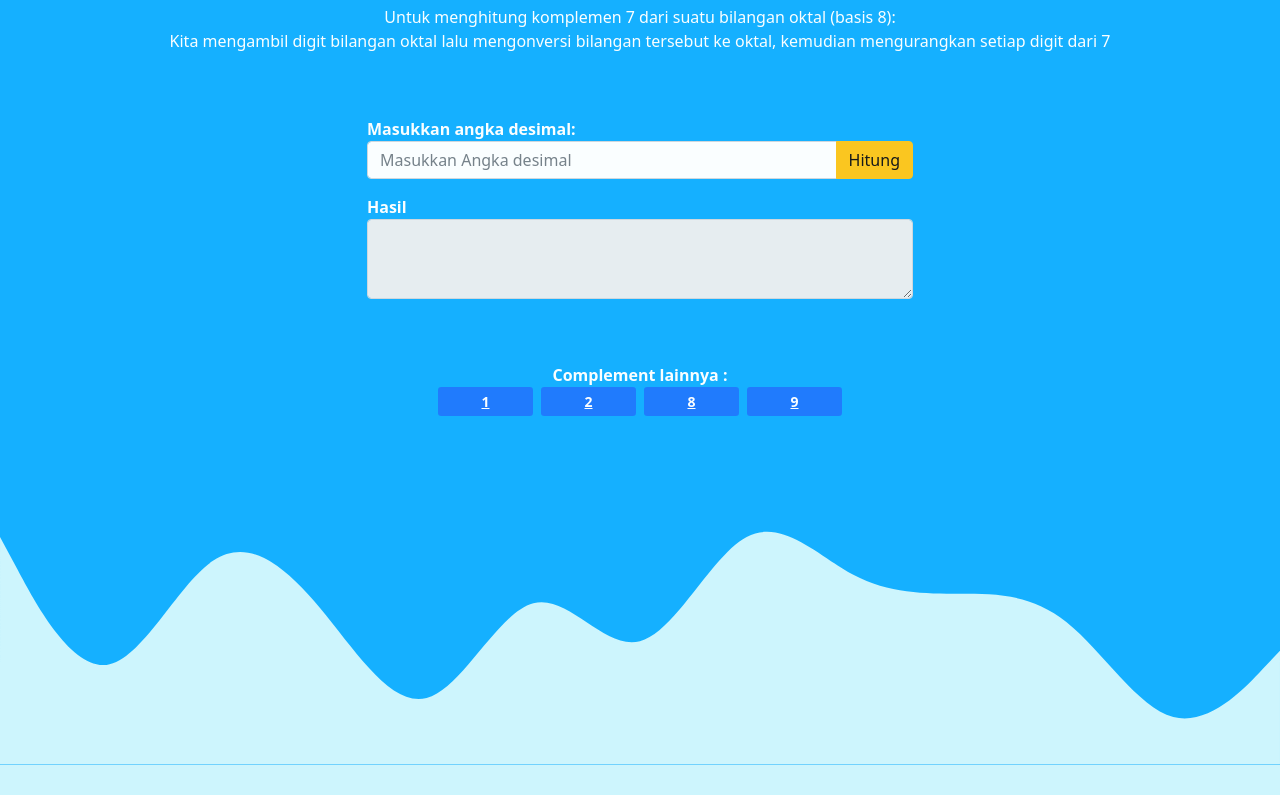
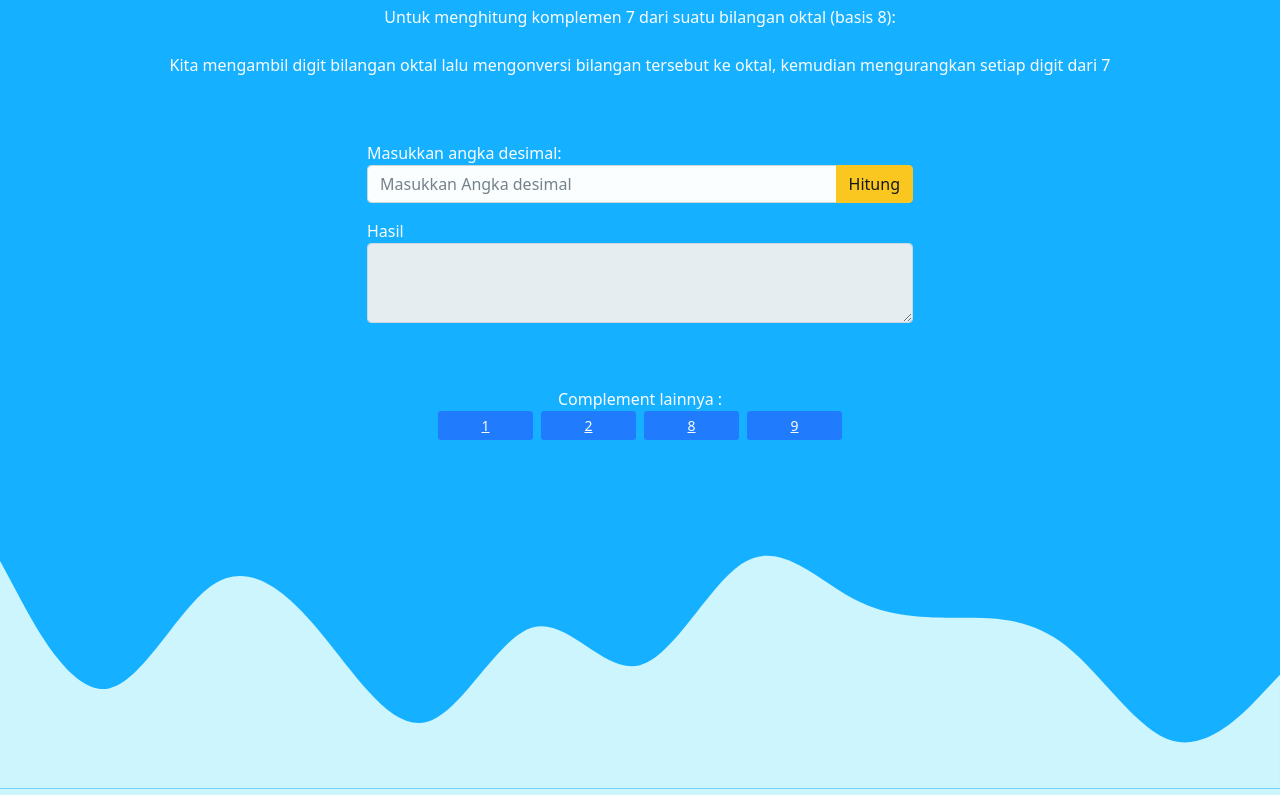
Before and after one commit to algiban/algiban.github.io, a website: page complement/index.html in a window 1280 px wide. Shown: the part 3385-4180 px from the top of the page. Drawn offline with nearby package versions, Linux system fonts and the light colour scheme; files that its build step writes are made by us from their sources; files whose address does not match are found by name.

Commit message:
Update index.html

```diff
--- a/complement/index.html
+++ b/complement/index.html
@@ -209,11 +209,9 @@
                 </h4>
                 <p data-aos="fade-up" data-aos-anchor-placement="top-center" data-aos-duration="700">
                     Untuk menghitung komplemen 7 dari suatu bilangan oktal (basis 8):
-                    </strong>
-
+                    </br>
                     <br>
                     Kita mengambil digit bilangan oktal lalu mengonversi bilangan tersebut ke oktal, kemudian mengurangkan setiap digit dari 7
-                    <strong> <br>
                 </p>
             </div>
         </div>
```
